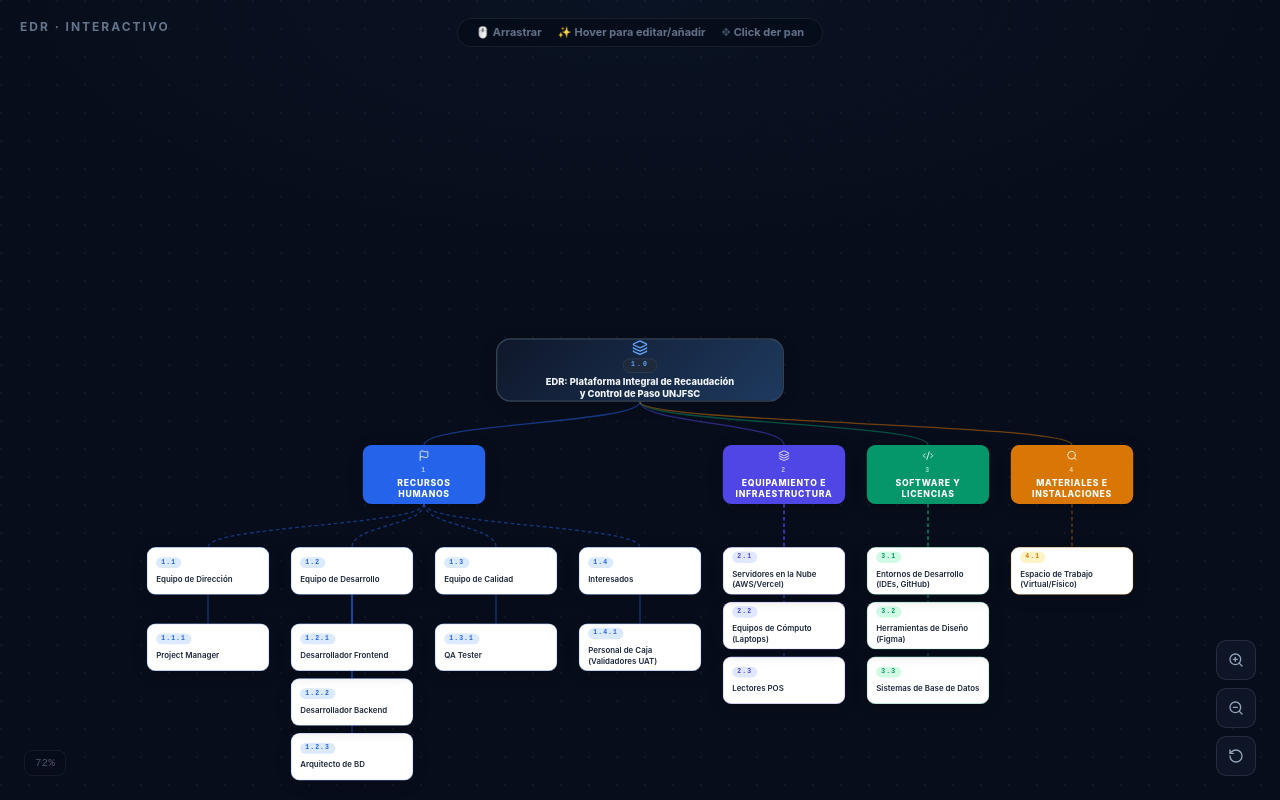
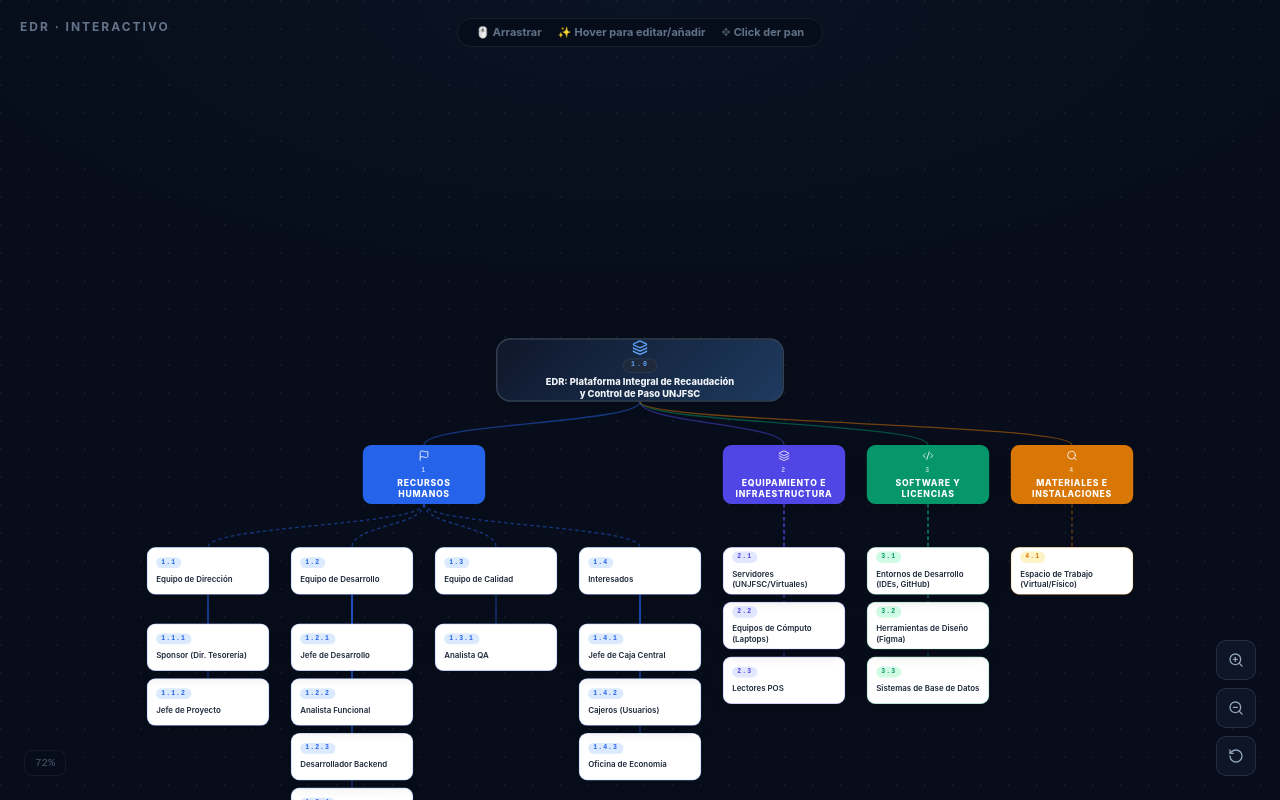
Before and after one commit to CermeGod/Trabajos-de-la-u, a React (Vite) app: page /edr in a window 1280 px wide. Built offline with nearby package versions, Linux system fonts and the light colour scheme.

Commit message:
Update EDT and EDR to exactly match the Plan de Gestion del Proyecto v2.0 PDF

```diff
--- a/src/projects/edr-diagram/EdrDiagram.tsx
+++ b/src/projects/edr-diagram/EdrDiagram.tsx
@@ -46,27 +46,31 @@
       {
         id: "1.1", code: "1.1", title: "Equipo de Dirección",
         children: [
-          { id: "1.1.1", code: "1.1.1", title: "Project Manager" }
+          { id: "1.1.1", code: "1.1.1", title: "Sponsor (Dir. Tesorería)" },
+          { id: "1.1.2", code: "1.1.2", title: "Jefe de Proyecto" }
         ]
       },
       {
         id: "1.2", code: "1.2", title: "Equipo de Desarrollo",
         children: [
-          { id: "1.2.1", code: "1.2.1", title: "Desarrollador Frontend" },
-          { id: "1.2.2", code: "1.2.2", title: "Desarrollador Backend" },
-          { id: "1.2.3", code: "1.2.3", title: "Arquitecto de BD" }
+          { id: "1.2.1", code: "1.2.1", title: "Jefe de Desarrollo" },
+          { id: "1.2.2", code: "1.2.2", title: "Analista Funcional" },
+          { id: "1.2.3", code: "1.2.3", title: "Desarrollador Backend" },
+          { id: "1.2.4", code: "1.2.4", title: "Desarrollador Frontend" }
         ]
       },
       {
         id: "1.3", code: "1.3", title: "Equipo de Calidad",
         children: [
-          { id: "1.3.1", code: "1.3.1", title: "QA Tester" }
+          { id: "1.3.1", code: "1.3.1", title: "Analista QA" }
         ]
       },
       {
         id: "1.4", code: "1.4", title: "Interesados",
         children: [
-          { id: "1.4.1", code: "1.4.1", title: "Personal de Caja (Validadores UAT)" }
+          { id: "1.4.1", code: "1.4.1", title: "Jefe de Caja Central" },
+          { id: "1.4.2", code: "1.4.2", title: "Cajeros (Usuarios)" },
+          { id: "1.4.3", code: "1.4.3", title: "Oficina de Economía" }
         ]
       }
     ]
@@ -74,7 +78,7 @@
   {
     id: "2", code: "2", title: "Equipamiento e Infraestructura", color: "#4f46e5", light: "#e0e7ff", icon: <Layers size={16} />,
     children: [
-      { id: "2.1", code: "2.1", title: "Servidores en la Nube (AWS/Vercel)" },
+      { id: "2.1", code: "2.1", title: "Servidores (UNJFSC/Virtuales)" },
       { id: "2.2", code: "2.2", title: "Equipos de Cómputo (Laptops)" },
       { id: "2.3", code: "2.3", title: "Lectores POS" }
     ]
--- a/src/projects/edt-diagram/EdtDiagram.tsx
+++ b/src/projects/edt-diagram/EdtDiagram.tsx
@@ -59,9 +59,8 @@
       {
         id: "3.1", code: "3.1", title: "Análisis", color: "#0d9488", light: "#ccfbf1", icon: <Search size={16} />,
         children: [
-          { id: "3.1.1", code: "3.1.1", title: "Revisión de Procesos" },
-          { id: "3.1.2", code: "3.1.2", title: "Documento de Análisis de Requisitos" },
-          { id: "3.1.3", code: "3.1.3", title: "Acta de Aceptación de Análisis" }
+          { id: "3.1.1", code: "3.1.1", title: "Documento de Análisis de Requisitos" },
+          { id: "3.1.2", code: "3.1.2", title: "Acta de Aceptación de Análisis" }
         ]
       },
       {
@@ -70,7 +69,7 @@
           { id: "3.2.1", code: "3.2.1", title: "Diseño de Arquitectura de Solución" },
           { id: "3.2.2", code: "3.2.2", title: "Diseño de Base de Datos" },
           { id: "3.2.3", code: "3.2.3", title: "Diseño de Integración de APIs" },
-          { id: "3.2.4", code: "3.2.4", title: "Diseño de Interfaces UI/UX" },
+          { id: "3.2.4", code: "3.2.4", title: "Diseño de Interfaz UI/UX" },
           { id: "3.2.5", code: "3.2.5", title: "Acta de Aceptación de Diseño" }
         ]
       },
@@ -78,14 +77,14 @@
         id: "3.3", code: "3.3", title: "Desarrollo", color: "#059669", light: "#d1fae5", icon: <Code2 size={16} />,
         children: [
           { id: "3.3.1", code: "3.3.1", title: "Configuración de Entorno de Desarrollo y Repositorio" },
-          { id: "3.3.2", code: "3.3.2", title: "Módulo Caja Central" },
+          { id: "3.3.2", code: "3.3.2", title: "Módulo de Caja Central" },
           { id: "3.3.3", code: "3.3.3", title: "Módulo Dashboard y Gestión del Sistema" },
           { id: "3.3.4", code: "3.3.4", title: "Módulo de Liquidación y Anulación" },
-          { id: "3.3.5", code: "3.3.5", title: "Desarrollo de APIs de Integración" },
-          { id: "3.3.6", code: "3.3.6", title: "Desarrollo de APIs de Pasarela de Pagos" },
-          { id: "3.3.7", code: "3.3.7", title: "Pruebas Integrales" },
-          { id: "3.3.8", code: "3.3.8", title: "Manual de Usuario", tooltip: "como se muestra en el edt del AV de la semana 2 unidad 1" },
-          { id: "3.3.9", code: "3.3.9", title: "Manual de Instalación", tooltip: "como se muestra en el edt del AV de la semana 2 unidad 1" },
+          { id: "3.3.5", code: "3.3.5", title: "API de Integración" },
+          { id: "3.3.6", code: "3.3.6", title: "API de Pasarela de Pago" },
+          { id: "3.3.7", code: "3.3.7", title: "Pruebas Integrales de Desarrollo" },
+          { id: "3.3.8", code: "3.3.8", title: "Manual de Usuario" },
+          { id: "3.3.9", code: "3.3.9", title: "Manual de Instalación" },
           { id: "3.3.10", code: "3.3.10", title: "Acta de Aceptación de Desarrollo" }
         ]
       },
@@ -93,17 +92,15 @@
         id: "3.4", code: "3.4", title: "Pruebas", color: "#d97706", light: "#fef3c7", icon: <TestTube2 size={16} />,
         children: [
           { id: "3.4.1", code: "3.4.1", title: "Plan de Pruebas" },
-          { id: "3.4.2", code: "3.4.2", title: "Instalación de Ambiente de Pruebas" },
-          { id: "3.4.3", code: "3.4.3", title: "Pruebas Funcionales y de Aceptación (UAT)" },
-          { id: "3.4.4", code: "3.4.4", title: "Pruebas no Funcionales" },
-          { id: "3.4.5", code: "3.4.5", title: "Corrección de Defectos" },
-          { id: "3.4.6", code: "3.4.6", title: "Acta de Aceptación de Pruebas" }
+          { id: "3.4.2", code: "3.4.2", title: "Ambiente de Pruebas Instalado" },
+          { id: "3.4.3", code: "3.4.3", title: "Informe de Pruebas" },
+          { id: "3.4.4", code: "3.4.4", title: "Acta de Aceptación de Pruebas" }
         ]
       },
       {
         id: "3.5", code: "3.5", title: "Implementación", color: "#7c3aed", light: "#ede9fe", icon: <Rocket size={16} />,
         children: [
-          { id: "3.5.1", code: "3.5.1", title: "Instalación en Ambiente de Producción" },
+          { id: "3.5.1", code: "3.5.1", title: "Plataforma Instalada en Ambiente de Producción" },
           { id: "3.5.2", code: "3.5.2", title: "Capacitación a Usuarios" },
           { id: "3.5.3", code: "3.5.3", title: "Acta de Aceptación de Implementación" }
         ]
```
